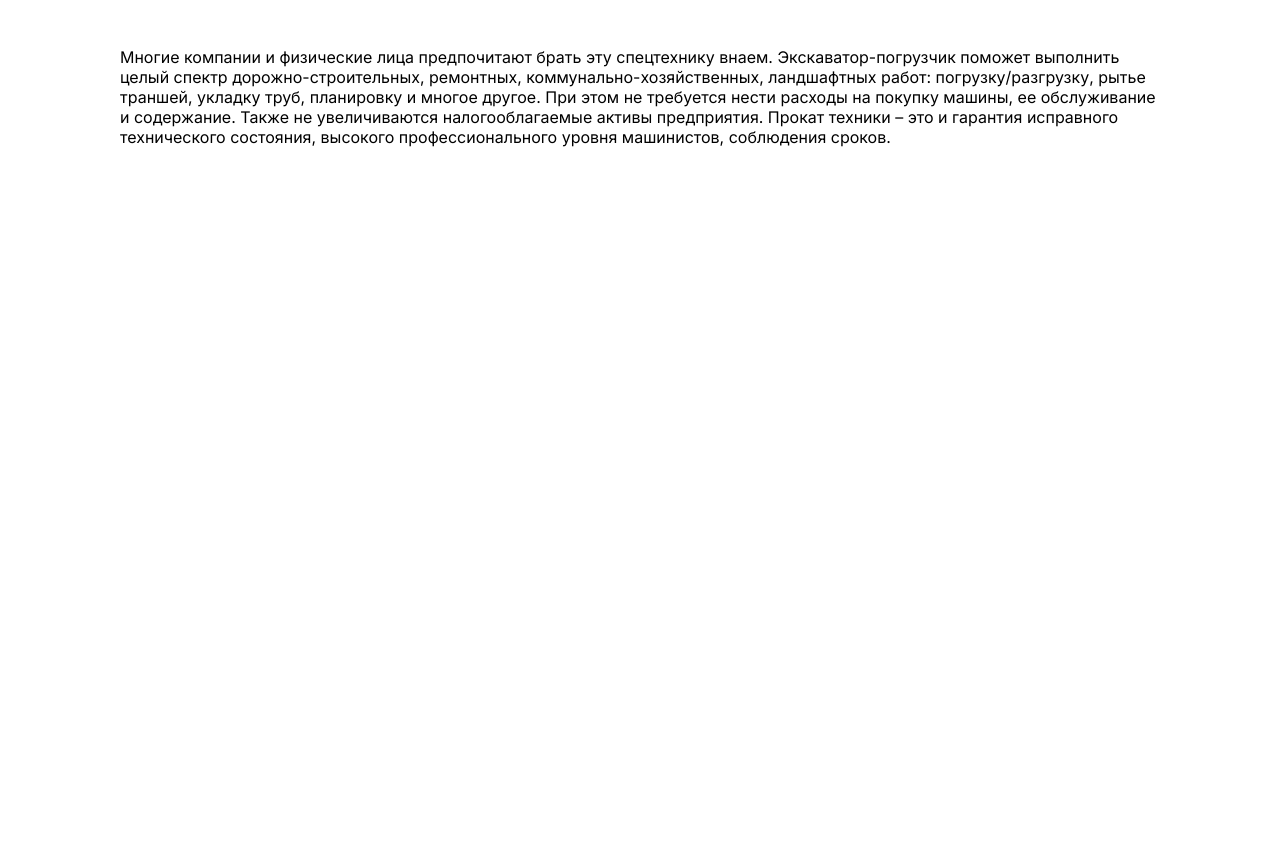
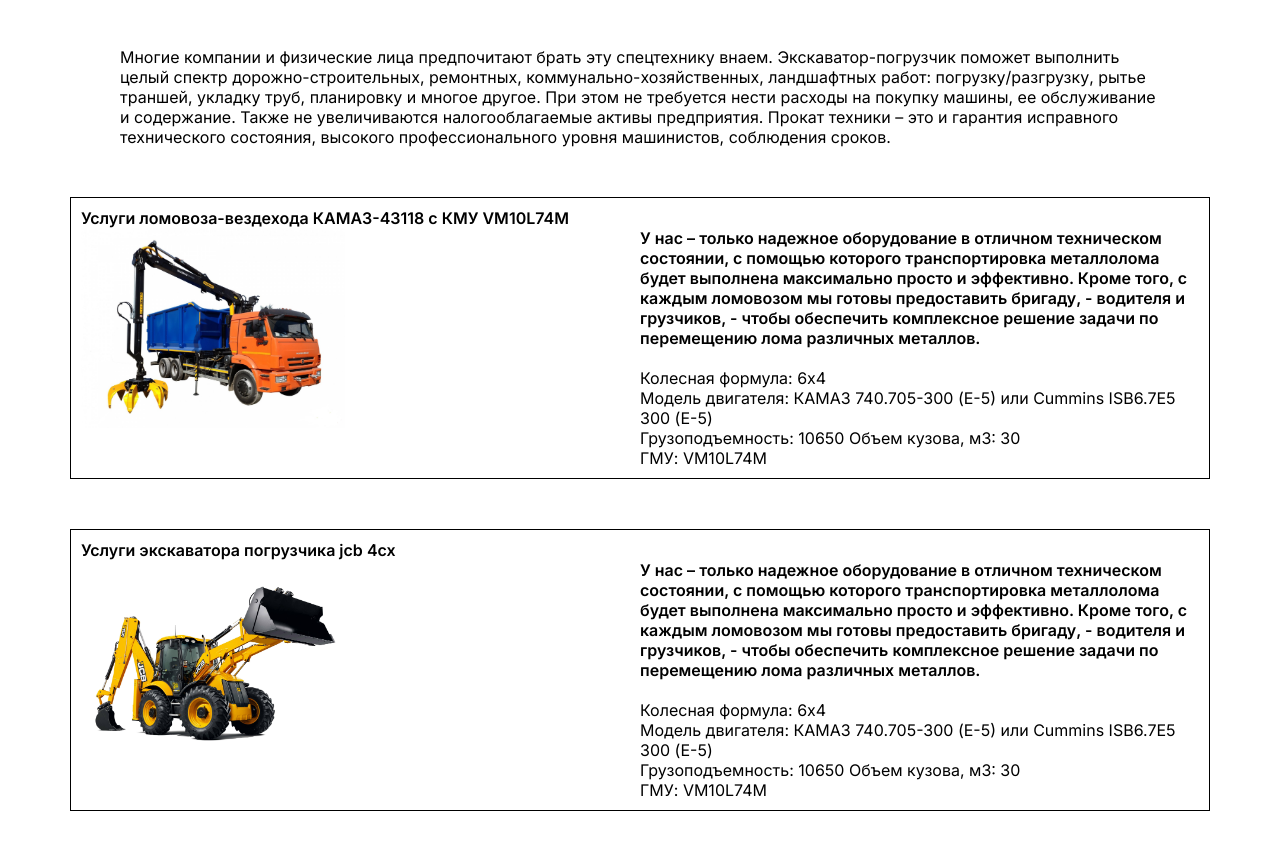
Before and after one commit to xiuiskariot/pogruzchik, a plain HTML site: page index.html in a window 1280 px wide. Shown: the part 152-1013 px from the top of the page. Before the commit the page ends 800 px from the top, so only its background shows below. Drawn offline with Linux system fonts and the light colour scheme.

Commit message:
add articles

```diff
--- a/index.html
+++ b/index.html
@@ -28,15 +28,15 @@
           <h2 class="header_title">Время работы:</h2>
           <p>Ежедневно с 08:00 до 22:00</p>
         </div>
-        <div class="header_adress">
+        <div class="header_adress tel">
           <p class="tel">+7(990)0000 0000</p>
           <button>Написать в WhatsApp</button>
         </div>
       </div>
     </header>
     <main>
-      <section>
-        <div class="container-main">
+      <section class="container-main">
+        <div>
           <h1>АРЕНДА СПЕЦТЕХНИКИ АРХАНГЕЛЬСК</h1>
           <p class="some-text">
             Многие компании и физические лица предпочитают брать эту спецтехнику
@@ -51,6 +51,68 @@
           </p>
         </div>
       </section>
+      <section class="container-main">
+        <article>
+          <p class="article_title">
+            Услуги ломовоза-вездехода КАМАЗ-43118 с КМУ VM10L74M
+          </p>
+          <div class="info">
+            <img
+              loading="lazy"
+              src="./assets/2229_lomovoz-tk-7066-23-na-shassi-kam.jpg"
+              alt=""
+              class="car"
+            />
+            <div>
+              <p class="super">
+                У нас – только надежное оборудование в отличном техническом
+                состоянии, с помощью которого транспортировка металлолома будет
+                выполнена максимально просто и эффективно. Кроме того, с каждым
+                ломовозом мы готовы предоставить бригаду, - водителя и
+                грузчиков, - чтобы обеспечить комплексное решение задачи по
+                перемещению лома различных металлов.
+              </p>
+              <p>Колесная формула: 6х4</p>
+              <p>
+                Модель двигателя: КАМАЗ 740.705-300 (Е-5) или Cummins ISB6.7E5
+                300 (Е-5)
+              </p>
+              <p>Грузоподъемность: 10650 Объем кузова, м3: 30</p>
+              <p>ГМУ: VM10L74M</p>
+            </div>
+          </div>
+        </article>
+        <article>
+          <p class="article_title">
+            Услуги экскаватора погрузчика jcb 4cx
+          </p>
+          <div class="info">
+            <img
+              loading="lazy"
+              src="./assets/a9b5a27bd2b9b90e829df7b1aeb0dcb9.jpg"
+              alt=""
+              class="car"
+            />
+            <div>
+              <p class="super">
+                У нас – только надежное оборудование в отличном техническом
+                состоянии, с помощью которого транспортировка металлолома будет
+                выполнена максимально просто и эффективно. Кроме того, с каждым
+                ломовозом мы готовы предоставить бригаду, - водителя и
+                грузчиков, - чтобы обеспечить комплексное решение задачи по
+                перемещению лома различных металлов.
+              </p>
+              <p>Колесная формула: 6х4</p>
+              <p>
+                Модель двигателя: КАМАЗ 740.705-300 (Е-5) или Cummins ISB6.7E5
+                300 (Е-5)
+              </p>
+              <p>Грузоподъемность: 10650 Объем кузова, м3: 30</p>
+              <p>ГМУ: VM10L74M</p>
+            </div>
+          </div>
+        </article>
+      </section>
     </main>
   </body>
 </html>
--- a/style.css
+++ b/style.css
@@ -1,4 +1,4 @@
-*{
+* {
   margin: 0;
   box-sizing: border-box;
   font-family: "Inter", sans-serif;
@@ -17,7 +17,6 @@
   width: 150px;
   text-align: center;
   padding: 15px;
-
 }
 
 .header_title {
@@ -32,6 +31,7 @@
 
 .tel {
   margin-bottom: 5px;
+
 }
 
 h1 {
@@ -46,6 +46,31 @@
 }
 
 .some-text {
-
   margin: 50px;
 }
+
+.car {
+  height: 200px;
+}
+
+article {
+  border: 1px solid black;
+  padding: 10px;
+
+  margin-bottom: 50px;
+}
+
+.article_title {
+  font-weight: 600;
+
+}
+
+.info {
+  display: grid;
+  grid-template-columns: 1fr 1fr;
+}
+
+.super {
+  font-weight: 600;
+  margin-bottom: 20px;
+}
```
Also changed, not shown: assets/2229_lomovoz-tk-7066-23-na-shassi-kam.jpg (added), assets/a9b5a27bd2b9b90e829df7b1aeb0dcb9.jpg (added).
